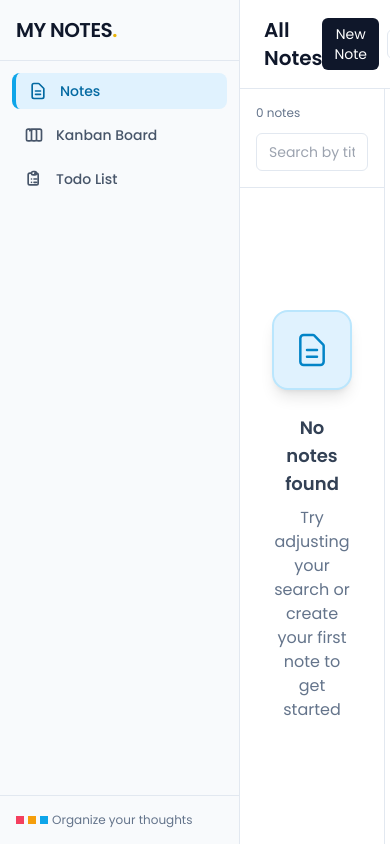
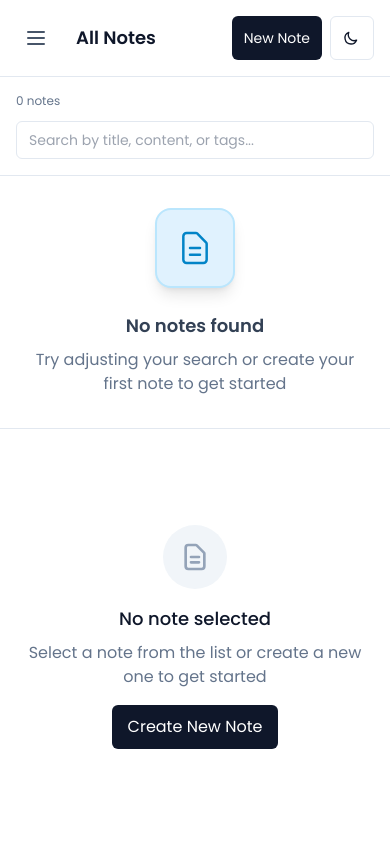
Before and after one commit to iamvikram06/mynote, a React (Create React App) app: page / in a window 390 px wide. Built offline with nearby package versions, Linux system fonts and the light colour scheme.

Commit message:
responsive

```diff
--- a/src/App.jsx
+++ b/src/App.jsx
@@ -20,6 +20,7 @@ function App() {
   const [query, setQuery] = useState("");
   const [activeTags, setActiveTags] = useState([]);
   const [activeView, setActiveView] = useState("notes");
+  const [sidebarOpen, setSidebarOpen] = useState(false);
 
   // Derived
   const allTags = useMemo(() => {
@@ -96,19 +97,64 @@ function App() {
     [notes, activeId]
   );
 
+  // Close sidebar on mobile when view changes
+  useEffect(() => {
+    if (window.innerWidth < 768) {
+      setSidebarOpen(false);
+    }
+  }, [activeView]);
+
   return (
     <div className="min-h-dvh bg-white text-slate-900 dark:bg-slate-950 dark:text-slate-100 transition-colors">
       <div className="flex h-screen">
+        {/* Mobile Sidebar Overlay */}
+        {sidebarOpen && (
+          <div
+            className="fixed inset-0 bg-black bg-opacity-50 z-40 md:hidden"
+            onClick={() => setSidebarOpen(false)}
+          />
+        )}
+
         {/* Sidebar */}
-        <Sidebar activeView={activeView} onViewChange={setActiveView} />
+        <div
+          className={`fixed md:relative z-50 h-full transition-transform duration-300 ease-in-out ${
+            sidebarOpen ? "translate-x-0" : "-translate-x-full md:translate-x-0"
+          }`}
+        >
+          <Sidebar
+            activeView={activeView}
+            onViewChange={setActiveView}
+            onClose={() => setSidebarOpen(false)}
+          />
+        </div>
 
         {/* Main Content */}
         <div className="flex-1 flex flex-col overflow-hidden">
           {/* Top Header */}
-          <header className="bg-white dark:bg-slate-900 border-b border-slate-200 dark:border-slate-800 px-6 py-4">
+          <header className="bg-white dark:bg-slate-900 border-b border-slate-200 dark:border-slate-800 px-4 sm:px-6 py-4">
             <div className="flex items-center justify-between">
               <div className="flex items-center gap-4">
-                <h1 className="text-xl font-semibold">
+                {/* Mobile menu button */}
+                <button
+                  onClick={() => setSidebarOpen(!sidebarOpen)}
+                  className="md:hidden p-2 rounded-md text-slate-600 dark:text-slate-400 hover:bg-slate-100 dark:hover:bg-slate-800"
+                >
+                  <svg
+                    className="w-6 h-6"
+                    fill="none"
+                    stroke="currentColor"
+                    viewBox="0 0 24 24"
+                  >
+                    <path
+                      strokeLinecap="round"
+                      strokeLinejoin="round"
+                      strokeWidth={2}
+                      d="M4 6h16M4 12h16M4 18h16"
+                    />
+                  </svg>
+                </button>
+
+                <h1 className="text-lg sm:text-xl font-semibold truncate">
                   {activeView === "notes" && "All Notes"}
                   {activeView === "kanban" && "Kanban Board"}
                   {activeView === "todo" && "Todo List"}
@@ -117,7 +163,7 @@ function App() {
               <div className="flex items-center gap-2">
                 <button
                   onClick={createNote}
-                  className="rounded-md bg-slate-900 text-white dark:bg-slate-100 dark:text-slate-900 px-3 py-1.5 text-sm hover:opacity-90 focus:outline-none focus:ring-2 focus:ring-slate-400"
+                  className="rounded-md bg-slate-900 text-white dark:bg-slate-100 dark:text-slate-900 px-3 py-1.5 text-sm hover:opacity-90 focus:outline-none focus:ring-2 focus:ring-slate-400 whitespace-nowrap"
                 >
                   New Note
                 </button>
@@ -129,9 +175,9 @@ function App() {
           {/* Content Area */}
           <main className="flex-1 overflow-hidden">
             {activeView === "notes" && (
-              <div className="h-full flex">
+              <div className="h-full flex flex-col lg:flex-row">
                 {/* Notes Sidebar */}
-                <div className="w-80 border-r border-slate-200 dark:border-slate-800 flex flex-col bg-slate-50 dark:bg-slate-900">
+                <div className="w-full lg:w-80 border-b lg:border-b-0 lg:border-r border-slate-200 dark:border-slate-800 flex flex-col bg-slate-50 dark:bg-slate-900">
                   {/* Header with search */}
                   <div className="p-4 border-b border-slate-200 dark:border-slate-800 bg-white dark:bg-slate-800">
                     <div className="mb-3">
@@ -175,7 +221,7 @@ function App() {
                 </div>
 
                 {/* Note Editor */}
-                <div className="flex-1 bg-white dark:bg-slate-950">
+                <div className="flex-1 bg-white dark:bg-slate-950 min-h-0">
                   <AnimatePresence mode="wait">
                     {selected ? (
                       <motion.div
@@ -200,7 +246,7 @@ function App() {
                         />
                       </motion.div>
                     ) : (
-                      <div className="h-full flex flex-col items-center justify-center text-center p-8">
+                      <div className="h-full flex flex-col items-center justify-center text-center p-4 sm:p-8">
                         <div className="w-16 h-16 bg-slate-100 dark:bg-slate-800 rounded-full flex items-center justify-center mb-4">
                           <svg
                             className="w-8 h-8 text-slate-400"
--- a/src/index.css
+++ b/src/index.css
@@ -17,3 +17,151 @@ html {
 body {
   font-family: 'Poppins', -apple-system, BlinkMacSystemFont, 'Segoe UI', 'Roboto', 'Oxygen', 'Ubuntu', 'Cantarell', 'Fira Sans', 'Droid Sans', 'Helvetica Neue', sans-serif;
 }
+
+/* Responsive utilities */
+@layer utilities {
+  /* Mobile-first responsive text sizes */
+  .text-responsive-xs {
+    @apply text-xs sm:text-sm;
+  }
+
+  .text-responsive-sm {
+    @apply text-sm sm:text-base;
+  }
+
+  .text-responsive-base {
+    @apply text-base sm:text-lg;
+  }
+
+  .text-responsive-lg {
+    @apply text-lg sm:text-xl;
+  }
+
+  .text-responsive-xl {
+    @apply text-xl sm:text-2xl;
+  }
+
+  /* Responsive spacing */
+  .p-responsive {
+    @apply p-3 sm:p-4 md:p-6;
+  }
+
+  .px-responsive {
+    @apply px-3 sm:px-4 md:px-6;
+  }
+
+  .py-responsive {
+    @apply py-3 sm:py-4 md:py-6;
+  }
+
+  /* Responsive gaps */
+  .gap-responsive {
+    @apply gap-2 sm:gap-3 md:gap-4;
+  }
+
+  /* Responsive margins */
+  .m-responsive {
+    @apply m-2 sm:m-3 md:m-4;
+  }
+
+  .mb-responsive {
+    @apply mb-3 sm:mb-4 md:mb-6;
+  }
+
+  /* Mobile-specific utilities */
+  .mobile-only {
+    @apply block sm:hidden;
+  }
+
+  .desktop-only {
+    @apply hidden sm:block;
+  }
+
+  /* Touch-friendly button sizes */
+  .touch-target {
+    @apply min-h-[44px] min-w-[44px];
+  }
+
+  /* Responsive container */
+  .container-responsive {
+    @apply w-full max-w-6xl mx-auto px-3 sm:px-4 md:px-6;
+  }
+}
+
+/* Mobile-specific styles */
+@media (max-width: 640px) {
+  /* Ensure touch targets are large enough */
+  button, [role="button"] {
+    min-height: 44px;
+    min-width: 44px;
+  }
+
+  /* Improve scrolling on mobile */
+  .overflow-y-auto {
+    -webkit-overflow-scrolling: touch;
+  }
+
+  /* Better mobile typography */
+  h1 {
+    font-size: 1.5rem;
+    line-height: 2rem;
+  }
+
+  h2 {
+    font-size: 1.25rem;
+    line-height: 1.75rem;
+  }
+
+  h3 {
+    font-size: 1.125rem;
+    line-height: 1.75rem;
+  }
+}
+
+/* Tablet-specific styles */
+@media (min-width: 641px) and (max-width: 1024px) {
+  /* Optimize for tablet landscape */
+  .container-responsive {
+    padding-left: 2rem;
+    padding-right: 2rem;
+  }
+}
+
+/* Desktop-specific styles */
+@media (min-width: 1025px) {
+  /* Optimize for larger screens */
+  .container-responsive {
+    padding-left: 3rem;
+    padding-right: 3rem;
+  }
+}
+
+/* High DPI displays */
+@media (-webkit-min-device-pixel-ratio: 2), (min-resolution: 192dpi) {
+  /* Ensure crisp rendering on high DPI displays */
+  svg {
+    shape-rendering: geometricPrecision;
+  }
+}
+
+/* Dark mode optimizations */
+@media (prefers-color-scheme: dark) {
+  /* Improve dark mode contrast on mobile */
+  .dark .bg-slate-800 {
+    background-color: rgb(30 41 59);
+  }
+}
+
+/* Print styles */
+@media print {
+  /* Hide interactive elements when printing */
+  button, [role="button"], .no-print {
+    display: none !important;
+  }
+
+  /* Ensure good contrast for printing */
+  * {
+    color: black !important;
+    background: white !important;
+  }
+}
```
